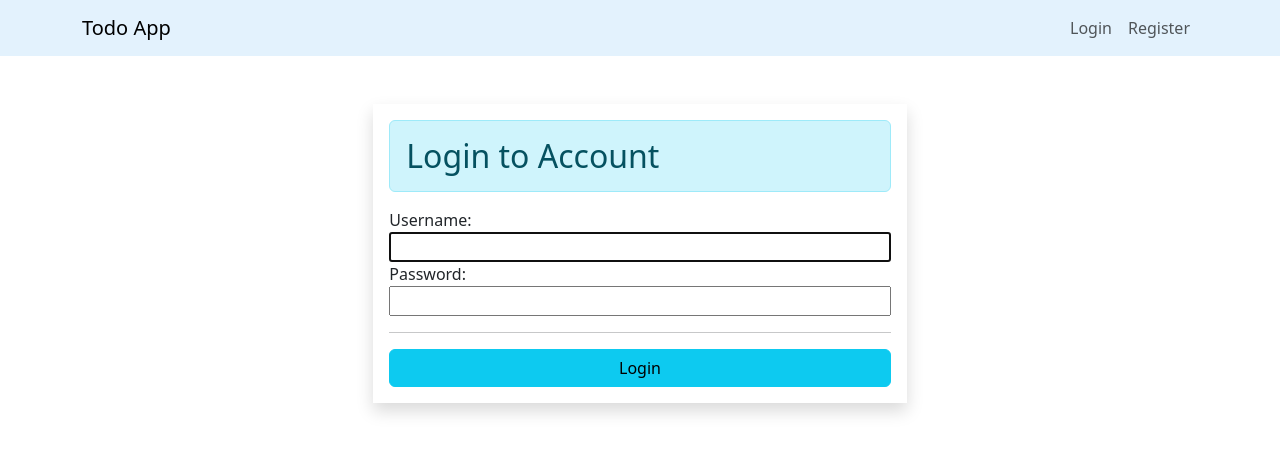
After one commit to Upendra2003/Django, a Django app: page /login/ in a window 1280 px wide. The commit adds this page. Shown: the top 454 px of the page. Run offline with Django 4.2, Linux system fonts and the light colour scheme.

Commit message:
django_3

```diff
--- a/django_3/todoapp/templates/todoapp/base.html
+++ b/django_3/todoapp/templates/todoapp/base.html
@@ -9,18 +9,24 @@
   <body>
     <nav class="navbar navbar-expand-lg " style="background-color: #e3f2fd;">
         <div class="container">
-          <a class="navbar-brand" href="#">Todo App</a>
+          <a class="navbar-brand" href="/">Todo App</a>
           <button class="navbar-toggler" type="button" data-bs-toggle="collapse" data-bs-target="#navbarNav" aria-controls="navbarNav" aria-expanded="false" aria-label="Toggle navigation">
             <span class="navbar-toggler-icon"></span>
           </button>
           <div class="collapse navbar-collapse" id="navbarNav">
             <ul class="navbar-nav ms-auto">
-              <li class="nav-item">
-                <a class="nav-link" href="#">Login</a>
-              </li>
-              <li class="nav-item">
-                <a class="nav-link" href="#">Register</a>
-              </li>
+              {% if request.user.is_authenticated %}
+                <li class="nav-item">
+                  <a class="nav-link" href="/logout">Logout</a>
+                </li>
+              {% else %}
+                <li class="nav-item">
+                  <a class="nav-link" href="/login">Login</a>
+                </li>
+                <li class="nav-item">
+                  <a class="nav-link" href="/register">Register</a>
+                </li>
+              {% endif %}
             </ul>
           </div>
         </div>
--- /dev/null
+++ b/django_3/todoapp/templates/todoapp/login.html
@@ -0,0 +1,14 @@
+{% extends 'todoapp/base.html' %}
+{% block content %}
+<div class="col-lg-5 shadow mx-auto mt-5">
+    <div class="p-3">
+        <h2 class="alert alert-info">Login to Account</h2>
+        <form class="d-flex flex-column" action="/login/" method="POST">
+            {% csrf_token %}
+            {{form}}
+            <hr>
+            <input class="btn btn-info" type="submit" value="Login">
+        </form>
+    </div>
+</div>
+{% endblock %}
--- a/django_3/todoapp/urls.py
+++ b/django_3/todoapp/urls.py
@@ -4,5 +4,9 @@ from . import views
 
 urlpatterns = [
     path('',views.home,name='home'),
-    path('register',views.register,name='register'),
+    path('register/',views.register,name='register'),
+    path('login/',views.login,name='login'),
+    path('add-todo/',views.add_todo,name='add_todo'),
+    path('logout/',views.logout,name='logout'),
+    path('delete-todo/<int:id>',views.delete_todo,name='delete_todo')
 ]
--- a/django_3/todoapp/views.py
+++ b/django_3/todoapp/views.py
@@ -1,9 +1,84 @@
-from django.shortcuts import render
+from django.shortcuts import render,redirect
 from django.http import HttpResponse
+from django.contrib.auth import authenticate,login as login_user,logout as logout_user
+from django.contrib.auth.forms import UserCreationForm,AuthenticationForm
+from .forms import TodoForm
+from .models import Task
+from django.contrib.auth.decorators import login_required
 
 # Create your views here.
+
+@login_required(login_url='login')
 def home(request):
-    return render(request,'todoapp/index.html')
+    if request.user.is_authenticated:
+        user=request.user
+        form = TodoForm()
+        todos=Task.objects.filter(user=user)
+        context={
+            'form':form,
+            'todos':todos
+        }
+        return render(request,'todoapp/index.html',context)
 
 def register(request):
-    return HttpResponse('register')
+    if request.method=='GET':
+        form = UserCreationForm()
+        context={
+            'form':form
+        }
+        return render(request,'todoapp/register.html',context)
+    else:
+        form=UserCreationForm(request.POST)
+        context={
+            'form':form
+        }
+        if form.is_valid():
+            user=form.save()
+            if user is not None:
+                return redirect('home')
+        else:
+            return render(request,'todoapp/register.html',context)
+
+def login(request):
+    if request.method=='GET':
+        form = AuthenticationForm()
+        context={
+            'form':form
+        }
+        return render(request,'todoapp/login.html',context)
+    else:
+        form = AuthenticationForm(data=request.POST)
+        if form.is_valid():
+            username=form.cleaned_data.get('username')
+            password=form.cleaned_data.get('password')
+            user=authenticate(username=username,password=password)
+            if user is not None:
+                login_user(request,user)
+                return redirect('home')
+        else:
+            context={
+                'form':form
+            }
+            return render(request,'todoapp/login.html',context)
+
+def add_todo(request):
+    if request.user.is_authenticated:
+        user=request.user
+        form=TodoForm(request.POST)
+        if form.is_valid():
+            todo=form.save(commit=False)
+            todo.user=user
+            todo.save()
+            return redirect('home')
+        else:
+            return render(request,'index.html',context={'form':form})
+
+
+def delete_todo(request,id):
+    Task.objects.get(pk=id).delete()
+    return redirect('home')
+
+
+def logout(request):
+    logout_user(request)
+    return redirect('login')
```
Also changed, not shown: django_3/todoapp/forms.py (added, +7 -0 lines), django_3/todoapp/templates/todoapp/index.html (+44 -1 lines), django_3/todoapp/templates/todoapp/register.html (added, +14 -0 lines), django_3/db.sqlite3.
